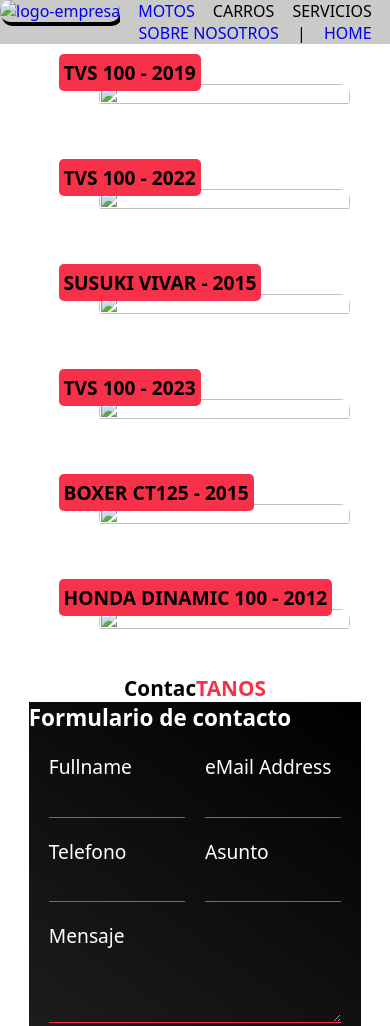
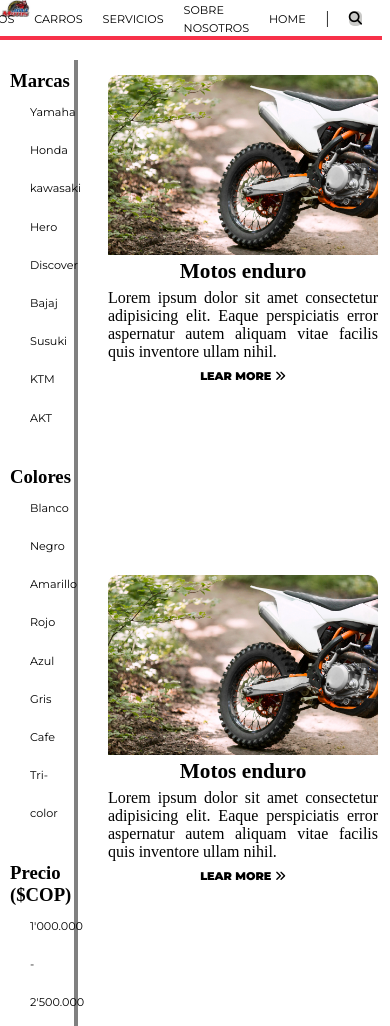
Before and after one commit to haderCabreraa/webPageJOVIMOTOS, a plain HTML site: page toSalePage.html in a window 390 px wide. Shown: the top 1026 px of the page. Drawn offline with Linux system fonts and the light colour scheme; a web font is replaced by a local one.

Commit message:
avance toSalePage

```diff
--- a/ACTIVIDADES PREVISTAS PARA JS.txt
+++ b/ACTIVIDADES PREVISTAS PARA JS.txt
@@ -2,3 +2,8 @@
 	>> HABILITAR BARRA DE BUSQUEDA CON BOTON DE "LUPA", QUE APAREZCA JUSTO DEBAJO DE EL MENU.
 		REALIZADA...
 	>>CREAR BASE DE DATOS PARA LAS MOTOS DISPONIBLES(JSON) PARA PODER TOMAR ESA INFORMACION EN EL FILTRADO DE LAS MOTOS EN LA SEGUNDA PAGINA WEB.
+		REALIZADA
+	>>CREAR TARJETAS CON LA LECTURA DEL ARCHIVO  JSON.
+	>>PONER A FUNCIONAR EL FILTRO DE BUSQUEDA DESPUES DE GESTIONAR LAS TARJETAS.
+	>>REALIZAR PAGINADO DE TARJETAS EN SEGUNDA PAGINA WEB
+	>>MENU HAMBUERGUESA PENDTE...
--- a/styles.css
+++ b/styles.css
@@ -174,6 +174,10 @@
         color: #000010;
         font-weight:bold;
     }
+    #textNav {
+        color: #000010;
+        opacity: 1;
+    }
     .container-search button {
         border: none;
         font-weight: bold;
@@ -184,6 +188,7 @@
         border: none;
         background-color: #f73149;
         cursor:pointer;
+        color: #000010;
     }
     .container-search button:hover {
         opacity: 0.5;
--- a/toSalePage.html
+++ b/toSalePage.html
@@ -3,58 +3,86 @@
 <head>
     <meta charset="UTF-8">
     <meta name="viewport" content="width=device-width, initial-scale=1.0">
-    <title>motos</title>
+    <title>toSaleJOVIMOTOS</title>
+    <!--OF FONT AWESOME-->
+    <link rel="stylesheet" href="https://cdnjs.cloudflare.com/ajax/libs/font-awesome/6.5.1/css/all.min.css">
+    <!--FONT-FAMILY MONSERRAT-->
     <link rel="preconnect" href="https://fonts.googleapis.com">
     <link rel="preconnect" href="https://fonts.gstatic.com" crossorigin>
-    <link href="https://fonts.googleapis.com/css2?family=Barlow+Condensed:wght@500;900&family=Grenze+Gotisch:wght@200;300;500;900&family=Roboto:wght@100;400;500;900&display=swap" rel="stylesheet">
-    <link rel="preconnect" href="https://fonts.googleapis.com">
-    <link rel="preconnect" href="https://fonts.gstatic.com" crossorigin>
+    <link href="https://fonts.googleapis.com/css2?family=Montserrat:wght@200;400;600;900&display=swap" rel="stylesheet">
+
     <style>
         *{
             text-decoration: none;
             box-sizing: border-box;
             margin: 0;
             padding: 0;
-            font-family: system-ui, -apple-system, BlinkMacSystemFont, 'Segoe UI', Roboto, Oxygen, Ubuntu, Cantarell, 'Open Sans', 'Helvetica Neue', sans-serif;
         }
-        .container-general{
+        .container-general {
             display: grid;
-            grid-template-columns: 15% 85%;
-            grid-template-rows: repeat(4,auto);
-            width: 100vw;
+            grid-template-columns: 20% auto;
+            grid-template-rows: auto auto auto;
         }
+
         /*DISEÑO DE encabezado*/
-        .header{
-            grid-column: 1 / 3;
-            grid-row: 1 / 2;
+            #encabezadoo {
+                grid-column: 1 / 3 ;
+                grid-row: 1 / 2 ;
+                margin-bottom: 60px;
+            }
+            .nav-main {
                 display: grid;
-            grid-template-columns: auto auto;
+                grid-template-columns: repeat(10,1fr);
+                background-color: #fff;
+                border-bottom: 4px solid #f73149;
+                position: fixed;
+                width: 98vw;
+                margin: 0 auto;
             }
-        .item1{
+            .nav-brand {
+                grid-column: 1 / 2;
+            }
+            .nav-brand {
+                width: 110px;
+            }
+            .nav-main img {
+                width: 80%;
+            }
+            .nav-menu {
+                grid-column: 5 / 11;
+                justify-content: end;
+                align-items: center;
+                margin-right: 20px;
+                gap: 20px;
+            }
+            .nav-main ul {
+                display: flex;
+            }
+            .container  button {
+                padding: 10px;
+            }
+            #buttonNav {
+                border: none;
+                border-radius: 5px;
                 background-color: #cacac8;
+                cursor: pointer;
             }
-        .item1 a img{
-            border-radius: 10px;
-            box-shadow: 2px 4px black;
+            .nav-main ul li a:hover {
+                border-bottom: 4px solid #b6846b;
             }
-        .item2{
-            display: flex;
-            justify-content: space-evenly;
-            align-items: center;
-            background-color: #cacac8;
+            a{
+            font-family: 'Montserrat', sans-serif;
+            font-size: 0.7rem;
+            text-decoration: none;
+            color: black;
             }
-        .item2 > div:hover{
-            border: 2px solid black;
-            background-color: black;
-            border-radius: 5px;
-            color: white;
-            font-size:1.2rem;
-            padding: 10px;
+            ul {
+                list-style: none;
             }
         /*DISEÑO DE encabezado*/
         /*DISEÑO LEFT*/
         .filtros{
-            grid-row: 2 / 4;
+            grid-row: 2 / 3;
             grid-column: 1 / 2;
             background-color: aquamarine;
             background-color: white;
@@ -71,77 +99,69 @@
         }
         /*DISEÑO LEFT*/
         /*DISEÑO MAIN*/
-        .motos{
-            padding: 20px;
+        .newsCards {
+            margin-bottom: 60px;
+            grid-row: 2 / 3;
             grid-column: 2 / 3;
-            grid-row: 2 / 4;
-            display: flex;
-            flex-wrap: wrap;
-            height: auto;
-            gap: 10px;
-            justify-content: space-evenly;
-            background-image: url(final.jpg);
+            display: grid;
+            grid-template-columns: repeat(auto-fit,minmax(300px,1fr));
+            text-align: center;
+            gap: 20px;
+            padding: 15px;
+            margin-bottom: 20px;
+            border-bottom: 4px solid #b6846b;
         }
-        .clase > img{
-            object-fit: cover;
-            width: 100%;
-            height: 100%;
-            border-radius: 10px;
+
+            .newsCards img {
+            width: 90%;
+            border-top-right-radius: 10px;
+            border-top-left-radius: 10px;
         }
-        .clase{
-            position: relative;
-            width: 45%;
-            height: 450px;
-            padding: 40px;
+
+        .newsCards h3 {
+            text-align: center;
+            font-size: 1.33rem;
         }
-        .motos p{
-            position: absolute ;
-            top: 30px;
-            justify-content: space-evenly;
-            left: 0;
-            background-color:  #f73149;
-            padding: 15px;
-            border-radius: 5px;
-            font-weight: bolder;
-            font-size: 1.5rem;
+        .newsCards p {
+            text-align: justify;
+            padding: 5px 15px;
+
         }
-        .clase >img:hover{
-            box-shadow: 20px 40px 30px 1px #b6846b;
-            border-radius: 5px;
-            width: 110%;
-            height: 110%;
+        .newsCards a {
+        text-transform: uppercase;
+        font-weight: bold;
+        text-align: right;
         }
-        .clase p a{
-            text-decoration: none;
-            color: #000;
+            .newsCards a:hover {
+                text-decoration: underline;
             }
         /*DISEÑO MAIN*/
         /*DISEÑO FOOTER*/
+        /*DISEÑO DE FOOTER*/
         footer{
             grid-column: 1 / 3;
-            grid-row: 4 / 5;
+            grid-row: 3 / 4;
             color: black;
             padding: 0 1.5em;
         }
         .container-footer{
-            margin-left: 0;
-            margin-right: auto;
-            width: 100vw;
-            color: #fff;
-            font-size: 1.2rem;
+            margin: 0;
+
         }
-
         .tittle-footer{
             text-align: center;
             font-size: 3em;
-            color: #000;
         }
         span{
             color: #f73149;
         }
-
+        .container-footer2{
+            color: white;
+        }
         .form-footer{
             background: linear-gradient(35deg, #222222, black);
+            border-radius: 5px;
+            padding: 10px 5px;
         }
         .form-footer form{
             display: grid;
@@ -166,7 +186,7 @@
             border: 0;
             text-transform: uppercase;
             padding: 2em;
-            color: #000010;
+            color: #000;
         }
         .form-footer form button:hover, .form-footer form button:focus{
             background-color: #f73149;
@@ -174,8 +194,12 @@
             color: #fff;
         }
         .info-footer{
-            background-color: #000;
+            width: 80%;
+            color: #000010;
+            padding-top: 10px;
+            margin: 0 auto;
         }
+
         .info-footer h4, .info-footer ul, .info-footer p{
             text-align: center;
             margin: 0 0 1rem 0;
@@ -183,98 +207,32 @@
         .info-footer ul{
             list-style: none;
         }
+        p {
+            text-align: center;
+        }
         /*DISEÑO FOOTER*/
-        /*RESPONSIVE*/
-        @media screen and (min-width:480px) and (max-width:768px){
-            .header-logo, .filtros{
-                display: none;
-            }
-            .motos{
-                display: block;
-                margin: 0 auto;
-            }
-            .clase{
-                width: auto;
-                height: auto;
-            }
-            .header-menu-main{
-                display: flex;
-                flex-wrap: wrap;
-                width: auto;
-                position: relative;
-            }
-            .item2{
-                font-size: 0.7rem;
-            }
-            .item2 > div:hover{
-            background-color: black;
-            border-radius: 5px;
-            color: white;
-            font-size:1rem;
-            padding: 5px;
-            gap: 5px;
-            border-left: 1px solid black;
-        }
 
-        }
-        @media screen and (max-width:480px){
-            .header-logo, .filtros{
-                display: none;
-            }
-            .motos{
-                display: block;
-                padding: 0;
-            }
-            .clase{
-                width: auto;
-                height: auto;
-            }
-            .item2{
-                flex-wrap: wrap;
-            }
-            .tittle-footer{
-                font-size: 1.3rem;
-            }
-            .motos p{
-            position: absolute ;
-            top: 10px;
-            left: 0;
-            background-color:  #f73149;
-            padding: 5px;
-            border-radius: 5px;
-            font-weight: bolder;
-            font-size: 1.2rem;
-            }
-            .item2 > div:hover{
-            background-color: black;
-            border-radius: 5px;
-            color: white;
-            font-size:0.9rem;
-            padding: 5px;
-            }
-        }
-        .color-block{
-            color: #000;
-        }
-        .color-block > a:hover{
-            color: white;
-        }
-        /*RESPONSIVE*/
     </style>
 </head>
 <body>
     <div class="container-general">
-        <header class="header">
-            <div class="item1"><a href="grilla_pagina_principal.html"><img src="logo_escalkadi.jpeg" alt="logo-empresa"></a></div>
-            <div class="item2">
-                <div class="menu-item1 color-block"><a href="motos-pag2.html">MOTOS</a></div>
-                <div class="menu-item2">CARROS</div>
-                <div class="menu-item3">SERVICIOS</div>
-                <div class="menu-item4 color-block"><a href="motos-pag4.html">SOBRE NOSOTROS</a></div>
-                <div class="menu-item5">|</div>
-                <div class="item-main5 color-block"><a href="grilla_pagina_principal.html">HOME</a></div>
+        <div id="encabezadoo">
+            <nav class="nav-main">
+                <img src="img/logo_jovimotos.jpeg" alt="logo-jovimotos" class="nav-brand">
+                <ul class="nav-menu">
+                    <li><a href="#">MOTOS</a></li>
+                    <li><a href="#">CARROS</a></li>
+                    <li><a href="#">SERVICIOS</a></li>
+                    <li><a href="#">SOBRE NOSOTROS</a></li>
+                    <li><a href="#">HOME</a></li>
+                    <li>|</li>
+                    <li>
+                        <button id="buttonNav" onclick="probando()"><i class="fas fa-search"></i></button>
+                    </li>
+                </ul>
+            </nav>
         </div>
-        </header>
+
         <div class="filtros">
             <ul>
                 <h3>Marcas</h3>
@@ -310,33 +268,27 @@
             </ul>
         </div>
 
-        <section class="motos">
-            <div class="clase" id="clase1" >
-                <img src="moto1.jpeg" alt="">
-                <p><a href="motos-pag3.html">TVS 100 - 2019</a></p>
+        <div class="newsCards">
+                <div >
+                    <img src="img/marca1.jpg" alt="cards">
+                    <h3>Motos enduro</h3>
+                    <p>Lorem ipsum dolor sit amet consectetur adipisicing elit. Eaque perspiciatis error aspernatur autem aliquam vitae facilis quis inventore ullam nihil.</p>
+                    <a href="#">Lear more <i class="fas fa-angle-double-right"></i></a>
                 </div>
-            <div class="clase" id="clase2" >
-                <img src="moto2.jpeg" alt="">
-                <p  >TVS 100 - 2022</p>
+                <div >
+                    <img src="img/marca1.jpg" alt="cards">
+                    <h3>Motos enduro</h3>
+                    <p>Lorem ipsum dolor sit amet consectetur adipisicing elit. Eaque perspiciatis error aspernatur autem aliquam vitae facilis quis inventore ullam nihil.</p>
+                    <a href="#">Lear more <i class="fas fa-angle-double-right"></i></a>
                 </div>
-            <div class="clase" id="clase1" >
-                <img src="moto10.jpeg" alt="">
-                <p>SUSUKI VIVAR - 2015</p>
-            </div>
-            <div class="clase" id="clase2" >
-                <img src="moto5.jpeg" alt="">
-                <p>TVS 100 - 2023</p>
-            </div>
-            <div class="clase" id="clase1" >
-                <img src="moto7.jpeg" alt="">
-                <p>BOXER CT125 - 2015</p>
-            </div>
-            <div class="clase" id="clase2" >
-                <img src="moto8.jpeg" alt="">
-                <p>HONDA DINAMIC 100 - 2012</p>
+                <div >
+                    <img src="img/marca1.jpg" alt="cards">
+                    <h3>Motos enduro</h3>
+                    <p>Lorem ipsum dolor sit amet consectetur adipisicing elit. Eaque perspiciatis error aspernatur autem aliquam vitae facilis quis inventore ullam nihil.</p>
+                    <a href="#">Leer mas... <i class="fas fa-angle-double-right"></i></a>
                 </div>
             </div>
-            </section>
+
         <footer class="container-footer">
             <h1 class="tittle-footer">Contac<span>TANOS</span></h1>
             <div class="container-footer2">
@@ -381,5 +333,6 @@
             </div>
         </footer>
     </div>
+    <script src="toSaleJs.js"></script>
 </body>
 </html>
```
Also changed, not shown: toSale.json (+9 -6 lines), img/moto1.jpeg (added), img/moto2.jpeg (added), img/moto3.jpeg (added), img/moto4.jpeg (added), toSaleJs.js (added). Lines whose indentation alone changed are shown as unchanged.
